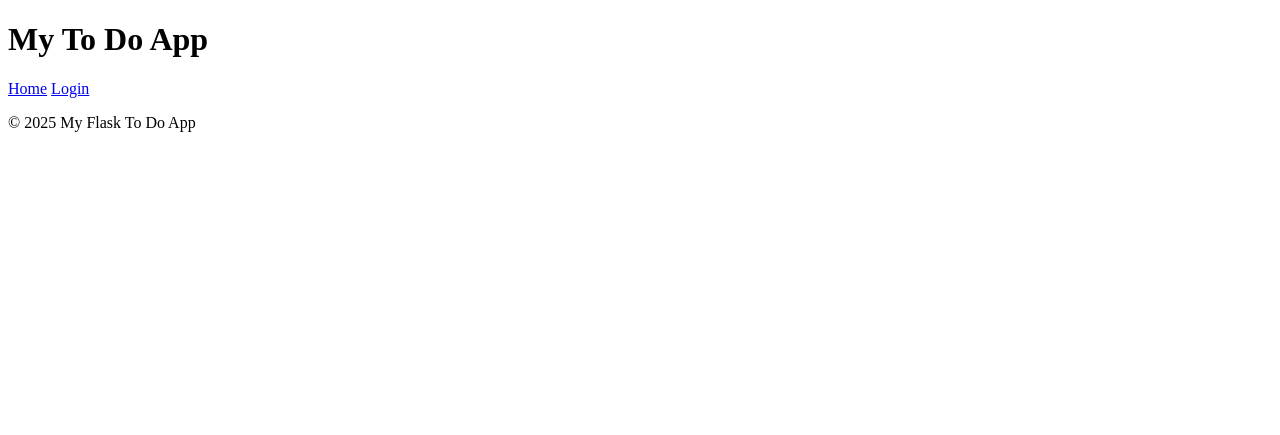
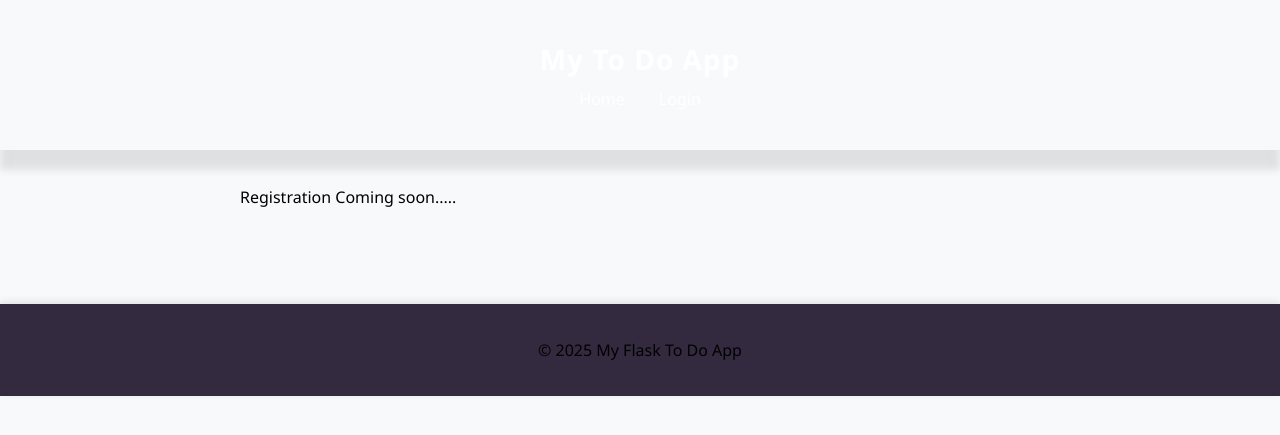
Before and after one commit to vikashkumar97983282-glitch/Flask-Tutorial, a Flask app: template To_do_app/app/templates/register.html in a window 1280 px wide. Shown: the top 435 px of the page. Run offline with Flask 3, Linux system fonts and the light colour scheme; the template is opened without the code that fills it, so the values that code supplies are empty.

Commit message:
add css and write all logic.

```diff
--- a/To_do_app/app/static/css/style.css
+++ b/To_do_app/app/static/css/style.css
@@ -0,0 +1,220 @@
+body {
+    margin: 0;
+    font-family: 'Segoe UI', Tahoma, Geneva, Verdana, sans-serif;
+    background: #f8f9fa;
+}
+
+.container{
+    max-width: 800px;
+    margin: auto;
+    padding: 20px;
+}
+
+
+header{
+    background:  linear-gradient(to_right, #0062E6,#33AeFF);
+    color: white;
+    padding: 20px 0;
+    box-shadow: 0 20px 8px rgba(0, 0, 0, 0.1);
+}
+
+header h1{
+    margin: 0;
+    font-size: 28px;
+    text-align: center;
+    letter-spacing: 1px;
+
+}
+
+nav {
+    text-align: center;
+    margin-top: 10px;
+}
+
+nav a{
+    color: white;
+    text-decoration: none;
+    margin: 0 15px;
+    font-weight: 500;
+    transition: color 0.3s ease;
+}
+
+nav a:hover{
+    color: #ffd700;
+}
+
+footer{
+    background-color: #342a40;
+    padding: 15px 0;
+    text-align: center;
+    font-family: 14px;
+    margin-top: 60px;
+    box-shadow: 0 -2px 8px rgba(0, 0, 0, 0.1);
+}
+
+footer p{
+    margin: 0;
+}
+
+.flash.success{ color: green; }
+.flash.danger{color: red;}
+.flash.info{color: blue;}
+
+
+.login-box{
+    max-width: 400px;
+    margin: 40px auto;
+    padding: 30px;
+    background-color: white;
+    border-radius: 8px;
+    box-shadow: 0 0 10px rgba(0, 0, 0, 0.1);
+}
+
+.login-box h2{
+    text-align: center;
+    margin-top: 20px;
+}
+
+.form-group{
+    margin-bottom: 20px;
+}
+
+.form-group label{
+    display: block;
+    font-weight: bold;
+    margin-bottom: 6px;
+}
+
+.form-group input{
+    width: 100%;
+    padding: 12px;
+    font-size: 16px;
+    border-radius: 4px;
+    border: 1px solid #ccc;
+    box-sizing: border-box;
+    margin-bottom: 6px;
+}
+
+
+.btn{
+    background-color: #007bff;
+    color: white;
+    border: none;
+    padding: 12px;
+    width: 100%;
+    font-size: 16px;
+    border-radius: 4px;
+    cursor: pointer;
+}
+
+.btn:hover {
+    background-color: #0056b3;
+}
+
+
+.task-box{
+    max-width: 700px;
+    margin: 40px auto;
+    background-color: white;
+    padding: 25px;
+    border-radius: 8px;
+    box-shadow: 0 0 10px rgba(0, 0, 0, 0.1);
+}
+
+.task-form{
+    display: flex;
+    gap: 10px;
+    margin-bottom: 25px;
+}
+
+.task-form input[type="text"]{
+    flex: 1;
+    padding: 12px;
+    font-size: 16px;
+    border: 1px solid #ccc;
+    border-radius: 4px;
+}
+
+.task-form .btn{
+    padding: 12px 20px;
+    font-size: 16px;
+}
+
+
+.task-table{
+    width: 100%;
+    border-collapse: collapse;
+}
+
+.task-table th,
+.task-table td{
+    text-align: left;
+    padding: 12px;
+    border-bottom: 1px solid #ddd;
+}
+
+.task-table{
+    background-color: #f2f2f2;
+}
+
+.btn-delete {
+    background-color: #dc3545;
+    color: white;
+    padding: 6px 12px;
+    font-size: 14px;
+    border-radius: 4px;
+    text-decoration: none;
+}
+
+.btn-delete:hover {
+    background-color: #c82333;
+}
+
+
+.badge {
+    padding: 5px 10px;
+    border-radius: 4px;
+    font-weight: bold;
+    color: white;
+}
+
+.badge.pending {
+    background-color: #ffc107;
+}
+
+
+.badge.working {
+    background-color: #17a2b8;
+}
+
+
+
+.badge.done {
+    background-color: #28a745;
+}
+
+
+.btn-small {
+    font-size: 12px;
+    padding: 6px 12px;
+    border: none;
+    background-color: #6c767d;
+    color: white;
+    border-radius: 4px;
+    cursor: pointer;
+}
+
+.btn-small{
+    background-color: #495057;
+}
+
+
+.btn-clear{
+    background-color: #dc3545;
+    margin-bottom: 10px;
+}
+
+
+.btn-clear:hover{
+    background-color: #c82333;
+}
--- a/To_do_app/app/static/script/script.js
+++ b/To_do_app/app/static/script/script.js
@@ -0,0 +1 @@
+console.log("To-Do app Javascript loaded")
--- a/To_do_app/app/templates/register.html
+++ b/To_do_app/app/templates/register.html
@@ -1 +1,5 @@
 {% extends "base.html" %}
+
+{% block content %}
+<p>Registration Coming soon.....</p>
+{% endblock %}
```
Also changed, not shown: To_do_app/app/templates/task.html (+51 -0 lines), To_do_app/run.py (+10 -0 lines).
